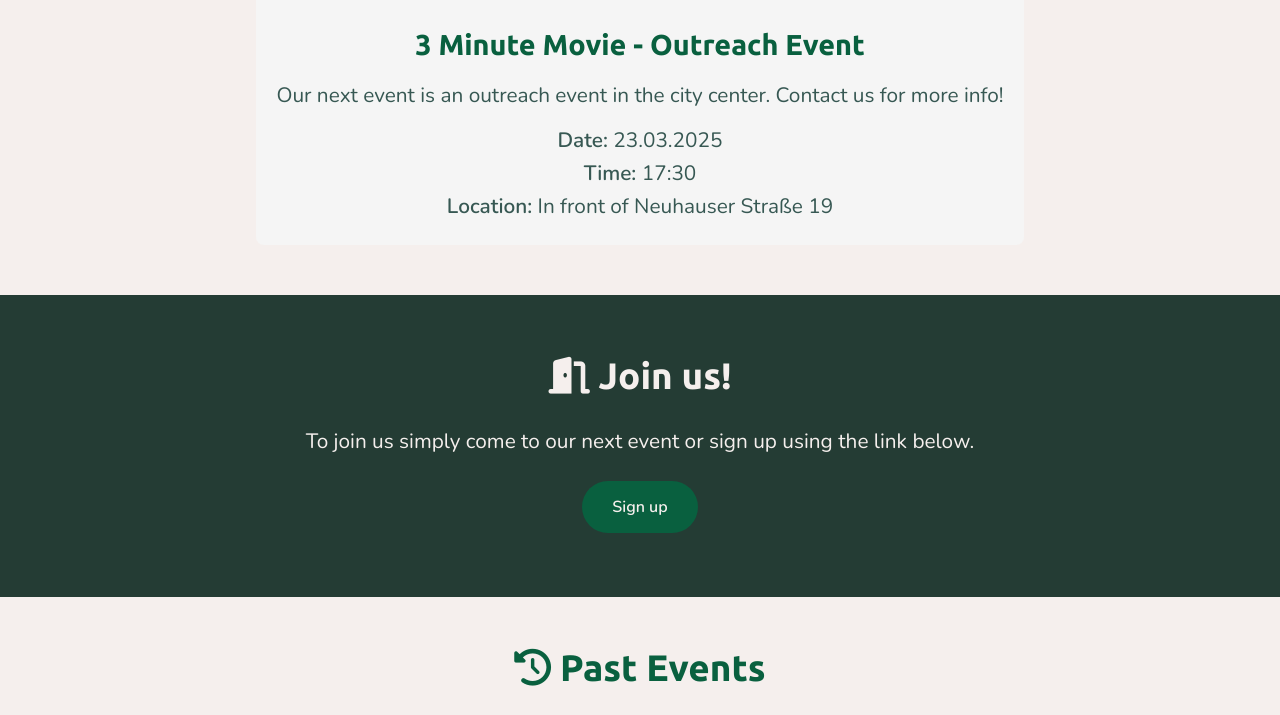
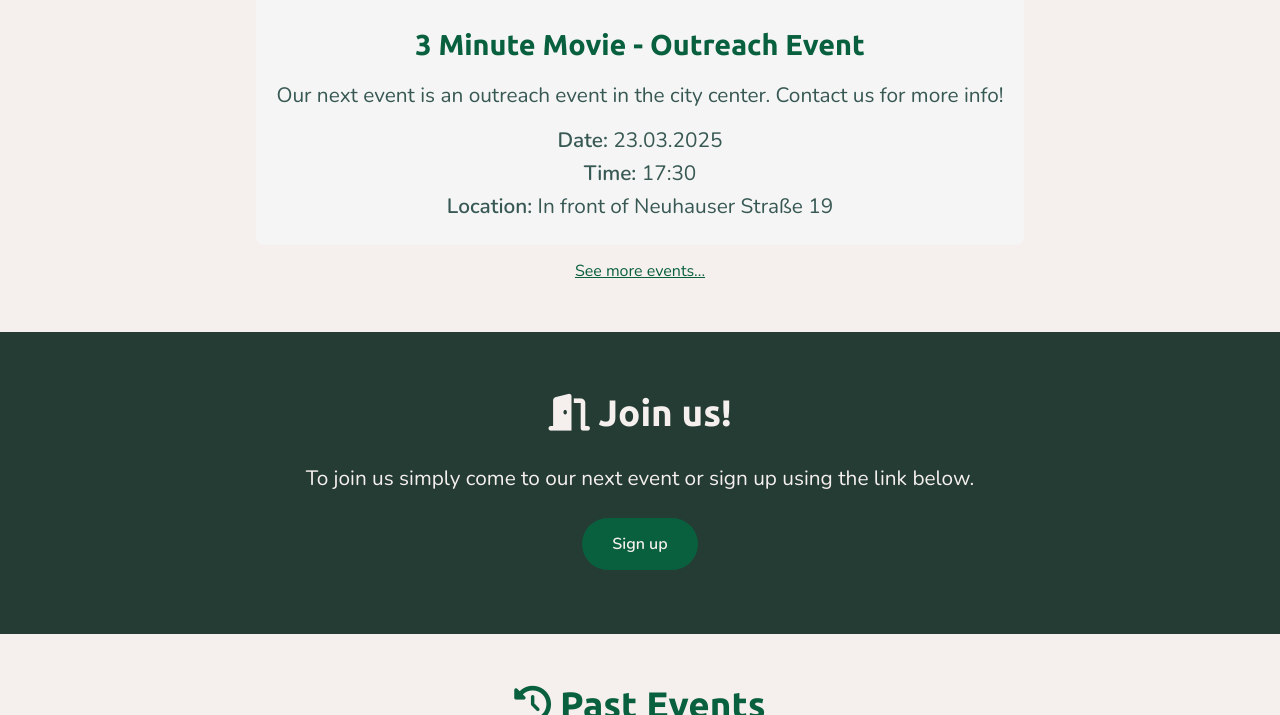
Before and after one commit to municharc/municharc.github.io, a Jekyll site: the page built from index.html, in a window 1280 px wide and 900 px high, scrolled down 1402 px, cut to the strip 0-715 px from the top of the window. Built offline with Jekyll 4.4.1, drawn with Linux system fonts in a browser that asks for light colours; nearby versions of some CDN libraries.

Commit message:
Change calendar display, add additional link

```diff
--- a/events.html
+++ b/events.html
@@ -29,7 +29,7 @@
 		<h2><i class="fa-solid fa-calendar-days"></i> Upcoming Events</h2>
 		<p>Check out all our upcoming events in our calendar:</p>
 		<div class="calendar-container">
-			<iframe src="https://calendar.google.com/calendar/embed?height=600&wkst=1&ctz=Europe%2FBerlin&showPrint=0&showNav=0&mode=AGENDA&title=Munich%20Animal%20Rights%20Club&hl=en_GB&src=NmQyY2VjZjBlYTVjMmNkZjY4MDllNTg0N2Q1MzVmODBiNDMwZmM3MWEzNWFkN2VjNTFjMmYxM2YyYjk2NTM5OUBncm91cC5jYWxlbmRhci5nb29nbGUuY29t&color=%23D81B60" style="border-width:0" width="800" height="600" frameborder="0" scrolling="no"></iframe>
+			<iframe src="https://calendar.google.com/calendar/embed?height=600&wkst=1&ctz=Europe%2FBerlin&showPrint=0&hl=en_GB&mode=AGENDA&title=Munich%20Animal%20Rights%20Club&showNav=0&src=NmQyY2VjZjBlYTVjMmNkZjY4MDllNTg0N2Q1MzVmODBiNDMwZmM3MWEzNWFkN2VjNTFjMmYxM2YyYjk2NTM5OUBncm91cC5jYWxlbmRhci5nb29nbGUuY29t&color=%230B8043" style="border-width:0" width="800" height="600" frameborder="0" scrolling="no"></iframe>
 		</div>
 	</section>
 
--- a/index.html
+++ b/index.html
@@ -72,6 +72,9 @@
 	<h2 ><i class="fa-solid fa-calendar-week"></i> Get to know us at our next event!</h2>
 	<div class="next-event-info" style="margin-top: 20px; text-align: center; background-color: #f5f5f5; padding: 20px; border-radius: 8px;">
 		{% include next_event.html %}
+	</div>
+	<div style="text-align: right; margin-top: 15px;">
+		<a href="{{ site.baseurl }}/events.html" style="color: #09603F;">See more events...</a>
 	</div>
 </div>
 
```
